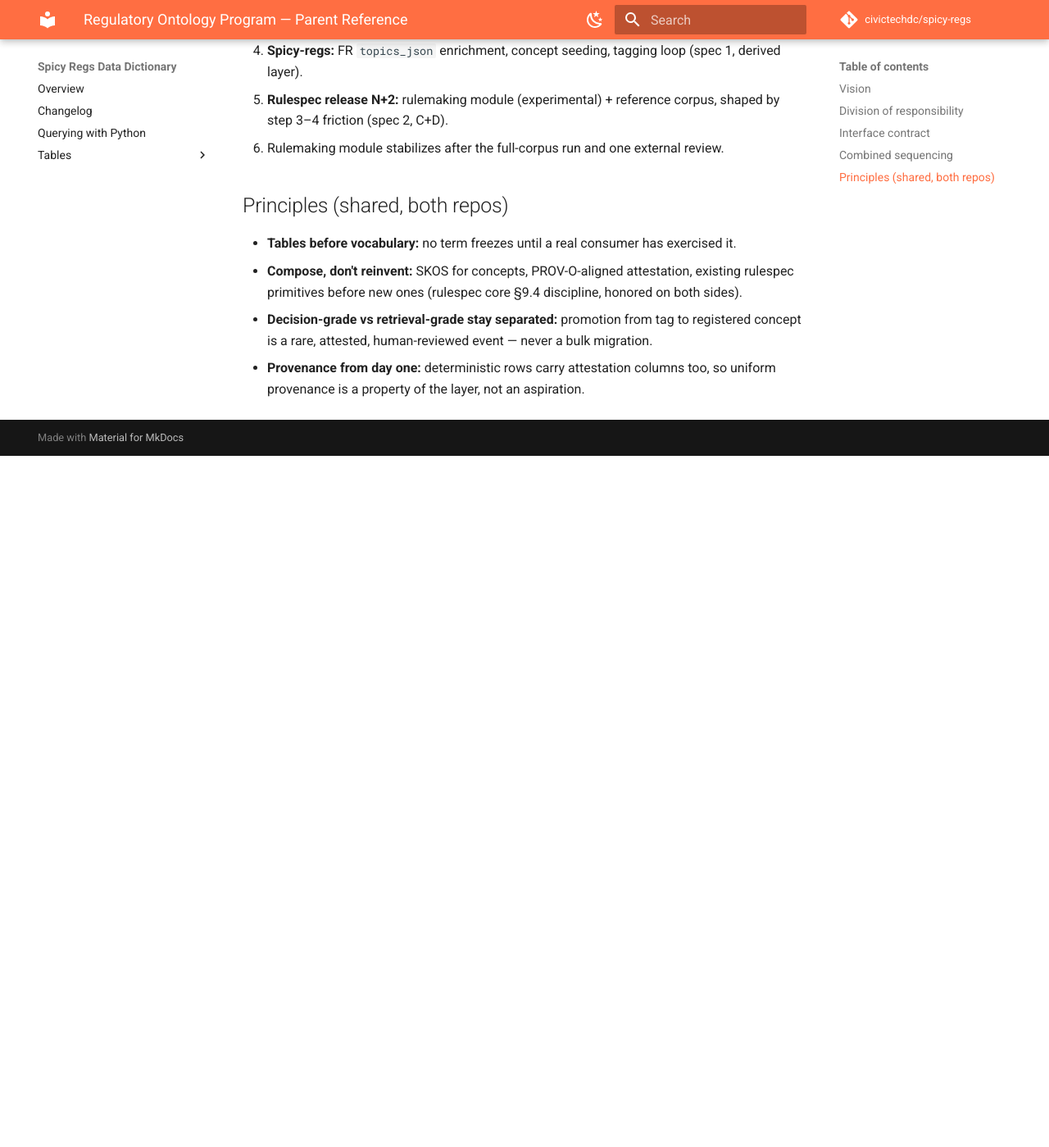
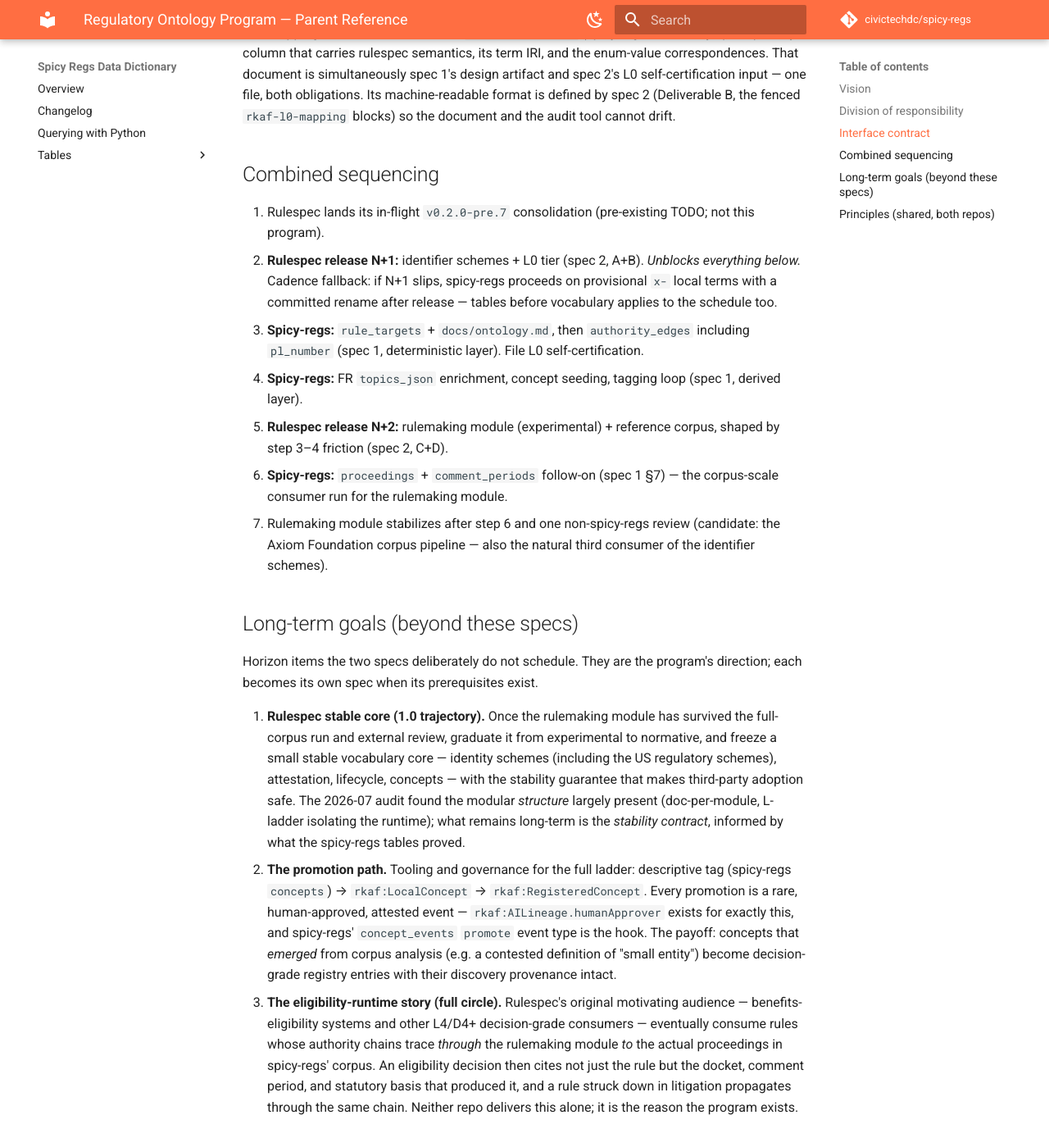
Before and after one commit to civictechdc/spicy-regs, an MkDocs documentation site: the page built from docs/superpowers/specs/2026-07-23-regulatory-ontology-program-overview.md, in a window 1280 px wide and 1400 px high, scrolled down 1959 px. Shown: the whole window at 82% size. Built offline with MkDocs 1.6.1 and Material for MkDocs 9.7.7, drawn with Linux system fonts in a browser that asks for light colours; comment, search, counter and statistics services are not loaded; before the commit the page ends 2515 px from its top, so only the background shows below that; some of the changed text lies outside the part shown.

Commit message:
docs: capture long-term program goals in parent spec
Rulespec stable-core 1.0 trajectory, the tag-to-registered-concept
promotion path, and the eligibility-runtime full-circle story.

Co-Authored-By: Claude Fable 5 <noreply@anthropic.com>

```diff
--- a/docs/superpowers/specs/2026-07-23-regulatory-ontology-program-overview.md
+++ b/docs/superpowers/specs/2026-07-23-regulatory-ontology-program-overview.md
@@ -15,6 +15,8 @@ One sentence per repo:
 - **Rulespec** (`Formspec-Labs/rulespec`) is the vocabulary home — identifier schemes, conformance tiers, and the rulemaking-process module live there and are versioned there.
 - **Spicy-regs** (`civictechdc/spicy-regs`) is the first Level-0 consumer — parquet tables that *use* the vocabulary without adopting the JSON-LD carrier or runtime.
 
+**Governance note.** The repos are governed differently: spicy-regs is a Civic Tech DC community project; rulespec is currently maintained by a single maintainer who also contributes to spicy-regs. The blocking dependency below is deliberately minimal partly for this reason, and the overlap is disclosed here so spicy-regs contributors can weigh the dependency with full information.
+
 ## Division of responsibility
 
 | Concern | Home | Why |
@@ -26,21 +28,31 @@ One sentence per repo:
 | Descriptive tagging (SKOS facets, merge/validation loop) | Spicy-regs (spec 1) | Retrieval-grade, fast-churn — deliberately outside rulespec's decision-grade concept registry |
 | Provenance columns on derived rows | Spicy-regs (spec 1), terms from rulespec | Carrier is parquet; semantics are rulespec's attestation/confidence terms |
 | Reference corpus + partner self-certification | Both (spec 2, Deliverable D) | The falsifiability loop between the repos |
+| Proceeding + comment-period tables (`proceedings`, `comment_periods`) | Spicy-regs (spec 1 §7, follow-on) | Corpus-scale consumer exercise that gates the rulemaking module's stabilization; promotes the existing `rulemaking_lifecycles` rollup; delivers the comment-window goal |
 
 ## Interface contract
 
-What spec 1 consumes from spec 2 (blocking): the identifier schemes and the L0 tier — nothing else. What spec 2 receives from spec 1 (feedback): compact↔canonical identifier expansion friction, shape feedback on the rulemaking module before it freezes, one curated real proceeding as `reference-corpora/us-rulemaking/`, and `conformance/partners/spicy-regs.yaml`.
+What spec 1 consumes from spec 2 (blocking): the identifier schemes and the L0 tier — nothing else. What spec 2 receives from spec 1 (feedback): compact↔canonical identifier expansion friction, shape feedback on the rulemaking module before it freezes, one curated real proceeding as `reference-corpora/us-rulemaking/`, `conformance/partners/spicy-regs.yaml`, and the full-corpus `proceedings`/`comment_periods` exercise that gates the rulemaking module's stabilization.
 
-The mapping between the two lives in **`docs/ontology.md`** (spicy-regs, created by spec 1): every column that carries rulespec semantics, its term IRI, and the enum-value correspondences. That document is simultaneously spec 1's design artifact and spec 2's L0 self-certification input — one file, both obligations.
+The mapping between the two lives in **`docs/ontology.md`** (spicy-regs, created by spec 1): every column that carries rulespec semantics, its term IRI, and the enum-value correspondences. That document is simultaneously spec 1's design artifact and spec 2's L0 self-certification input — one file, both obligations. Its machine-readable format is defined by spec 2 (Deliverable B, the fenced `rkaf-l0-mapping` blocks) so the document and the audit tool cannot drift.
 
 ## Combined sequencing
 
 1. Rulespec lands its in-flight `v0.2.0-pre.7` consolidation (pre-existing TODO; not this program).
-2. **Rulespec release N+1:** identifier schemes + L0 tier (spec 2, A+B). *Unblocks everything below.*
-3. **Spicy-regs:** `rule_targets` + `docs/ontology.md`, then `authority_edges` (spec 1, deterministic layer). File L0 self-certification.
+2. **Rulespec release N+1:** identifier schemes + L0 tier (spec 2, A+B). *Unblocks everything below.* Cadence fallback: if N+1 slips, spicy-regs proceeds on provisional `x-` local terms with a committed rename after release — tables before vocabulary applies to the schedule too.
+3. **Spicy-regs:** `rule_targets` + `docs/ontology.md`, then `authority_edges` including `pl_number` (spec 1, deterministic layer). File L0 self-certification.
 4. **Spicy-regs:** FR `topics_json` enrichment, concept seeding, tagging loop (spec 1, derived layer).
 5. **Rulespec release N+2:** rulemaking module (experimental) + reference corpus, shaped by step 3–4 friction (spec 2, C+D).
-6. Rulemaking module stabilizes after the full-corpus run and one external review.
+6. **Spicy-regs:** `proceedings` + `comment_periods` follow-on (spec 1 §7) — the corpus-scale consumer run for the rulemaking module.
+7. Rulemaking module stabilizes after step 6 and one non-spicy-regs review (candidate: the Axiom Foundation corpus pipeline — also the natural third consumer of the identifier schemes).
+
+## Long-term goals (beyond these specs)
+
+Horizon items the two specs deliberately do not schedule. They are the program's direction; each becomes its own spec when its prerequisites exist.
+
+1. **Rulespec stable core (1.0 trajectory).** Once the rulemaking module has survived the full-corpus run and external review, graduate it from experimental to normative, and freeze a small stable vocabulary core — identity schemes (including the US regulatory schemes), attestation, lifecycle, concepts — with the stability guarantee that makes third-party adoption safe. The 2026-07 audit found the modular *structure* largely present (doc-per-module, L-ladder isolating the runtime); what remains long-term is the *stability contract*, informed by what the spicy-regs tables proved.
+2. **The promotion path.** Tooling and governance for the full ladder: descriptive tag (spicy-regs `concepts`) → `rkaf:LocalConcept` → `rkaf:RegisteredConcept`. Every promotion is a rare, human-approved, attested event — `rkaf:AILineage.humanApprover` exists for exactly this, and spicy-regs' `concept_events` `promote` event type is the hook. The payoff: concepts that *emerged* from corpus analysis (e.g. a contested definition of "small entity") become decision-grade registry entries with their discovery provenance intact.
+3. **The eligibility-runtime story (full circle).** Rulespec's original motivating audience — benefits-eligibility systems and other L4/D4+ decision-grade consumers — eventually consume rules whose authority chains trace *through* the rulemaking module *to* the actual proceedings in spicy-regs' corpus. An eligibility decision then cites not just the rule but the docket, comment period, and statutory basis that produced it, and a rule struck down in litigation propagates through the same chain. Neither repo delivers this alone; it is the reason the program exists.
 
 ## Principles (shared, both repos)
 
```
Also changed, not shown: docs/superpowers/specs/2026-07-23-metadata-ontology-layer-design.md (+14 -3 lines).
